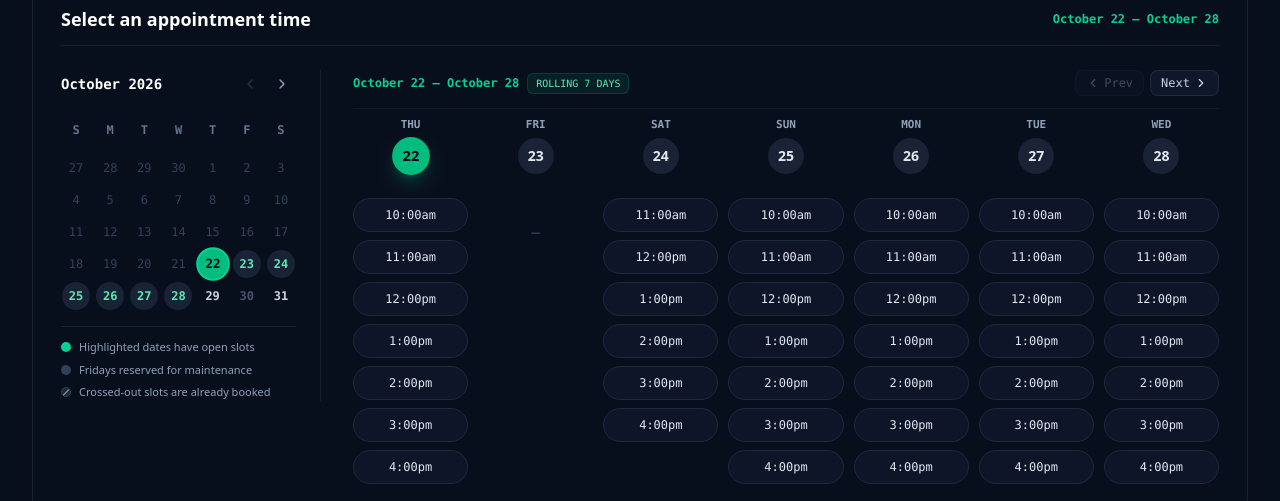
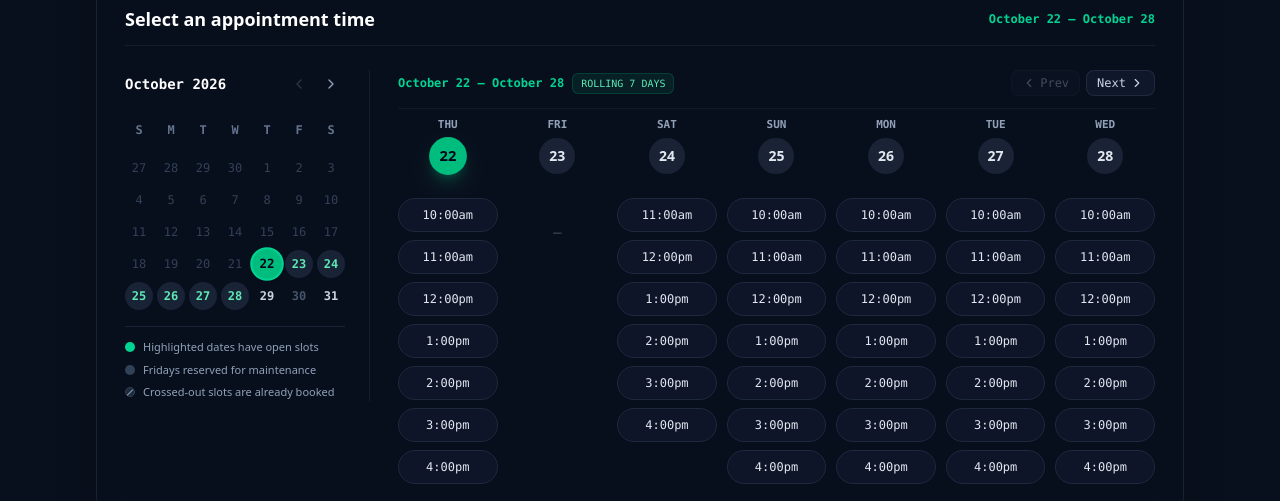
Before and after one commit to fksifat/AriseStudio_website, a Next.js app: page /schedule in a window 1280 px wide. Shown: the part 297-798 px from the top of the page. Built offline with nearby package versions, Linux system fonts and the light colour scheme; no server answers.

Commit message:
style(schedule): reset container width to max-w-6xl to match site and remove all nested inner card borders

```diff
--- a/src/app/schedule/page.tsx
+++ b/src/app/schedule/page.tsx
@@ -14,7 +14,7 @@ export default function SchedulePage() {
       {/* Background Ambient Glows */}
       <div className="absolute top-0 left-1/2 -translate-x-1/2 w-[900px] h-[400px] bg-gradient-to-b from-[#004157]/20 via-[#0a814f]/10 to-transparent blur-3xl pointer-events-none -z-10" />
 
-      <div className="max-w-7xl xl:max-w-[1360px] mx-auto px-4 sm:px-6 lg:px-8">
+      <div className="max-w-6xl mx-auto px-4 sm:px-6 lg:px-8">
         {/* Compact Clean Header - AriseSell Style */}
         <div className="text-center max-w-xl mx-auto mb-6">
           <h1 className="text-2xl sm:text-3xl font-bold text-white tracking-tight">
@@ -28,7 +28,7 @@ export default function SchedulePage() {
         {/* Appointment Scheduler Widget */}
         <Suspense
           fallback={
-            <div className="w-full rounded-2xl bg-slate-900/40 border border-white/[0.08] p-12 text-center flex items-center justify-center gap-2 text-slate-400">
+            <div className="w-full max-w-6xl mx-auto rounded-3xl bg-[#09101d]/90 backdrop-blur-xl border border-white/[0.08] p-16 text-center flex items-center justify-center gap-2 text-slate-400">
               <Loader2 className="w-5 h-5 animate-spin text-emerald-400" />
               <span className="text-xs font-mono">Loading calendar...</span>
             </div>
--- a/src/components/AppointmentScheduler.tsx
+++ b/src/components/AppointmentScheduler.tsx
@@ -393,7 +393,7 @@ export default function AppointmentScheduler() {
   const monthHeader = `${monthNames[viewMonth]} ${viewYear}`;
 
   return (
-    <div className="w-full max-w-7xl xl:max-w-[1360px] mx-auto rounded-3xl bg-[#09101d]/90 backdrop-blur-xl border border-white/[0.08] shadow-2xl p-4 sm:p-6 lg:p-7 relative">
+    <div className="w-full max-w-6xl mx-auto rounded-3xl bg-[#09101d]/90 backdrop-blur-xl border border-white/[0.08] shadow-2xl p-5 sm:p-7 relative">
       {/* Sleek Integrated Toolbar */}
       <div className="flex flex-col sm:flex-row sm:items-center justify-between gap-3 pb-4 mb-4 border-b border-white/[0.06]">
         {/* Host Info */}
@@ -453,15 +453,15 @@ export default function AppointmentScheduler() {
       </div>
 
       {!isClient || !currentDate || scheduleDays.length === 0 ? (
-        <div className="w-full rounded-2xl bg-slate-900/30 border border-white/[0.06] p-12 text-center flex items-center justify-center gap-2 text-slate-400">
+        <div className="w-full py-16 sm:py-20 text-center flex items-center justify-center gap-2 text-slate-400">
           <Loader2 className="w-5 h-5 animate-spin text-emerald-400" />
           <span className="text-sm font-mono">
             Loading available appointment dates...
           </span>
         </div>
       ) : status === "confirmed" && confirmedBooking ? (
-        /* Confirmed Success Card */
-        <div className="rounded-3xl bg-[#09101d] border border-emerald-500/40 p-8 sm:p-12 text-center shadow-2xl relative overflow-hidden animate-in fade-in zoom-in-95 duration-200">
+        /* Confirmed Success View (No inner nested card) */
+        <div className="py-6 sm:py-10 text-center relative overflow-hidden animate-in fade-in zoom-in-95 duration-200">
           <div className="w-16 h-16 rounded-2xl bg-emerald-500/10 border border-emerald-500/30 flex items-center justify-center text-emerald-400 mx-auto mb-6 shadow-lg shadow-emerald-500/10">
             <CheckCircle2 className="w-8 h-8" />
           </div>
@@ -551,9 +551,9 @@ export default function AppointmentScheduler() {
             </span>
           </div>
 
-          <div className="flex flex-col lg:flex-row gap-6 lg:gap-8 items-start">
+          <div className="flex flex-col lg:flex-row gap-6 lg:gap-7 items-start">
             {/* Left Mini Calendar - Clean & Borderless (No inner card) */}
-            <div className="w-full lg:w-[260px] shrink-0 space-y-4 pb-6 lg:pb-0 border-b lg:border-b-0 lg:border-r border-white/[0.06] lg:pr-6">
+            <div className="w-full lg:w-[245px] shrink-0 space-y-4 pb-6 lg:pb-0 border-b lg:border-b-0 lg:border-r border-white/[0.06] lg:pr-6">
               <div className="flex items-center justify-between pb-2">
                 <span className="text-sm font-bold text-white font-mono">
                   {monthHeader}
```
